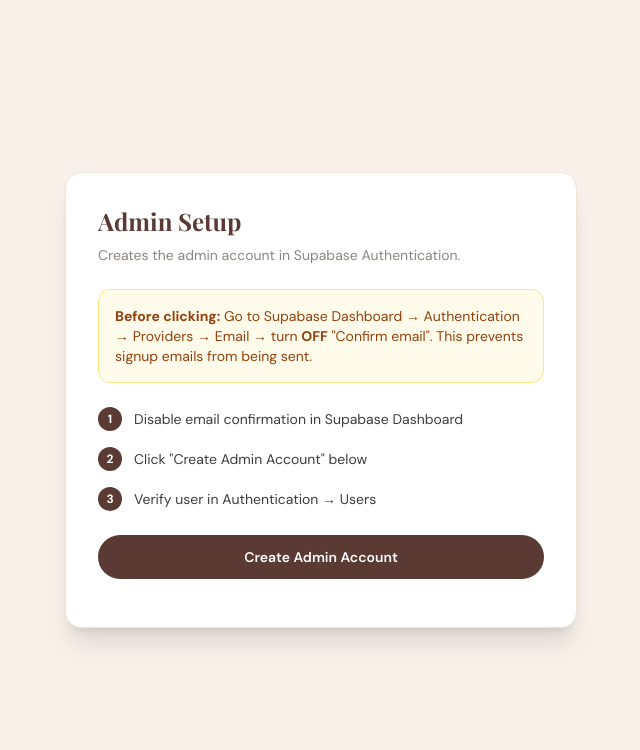
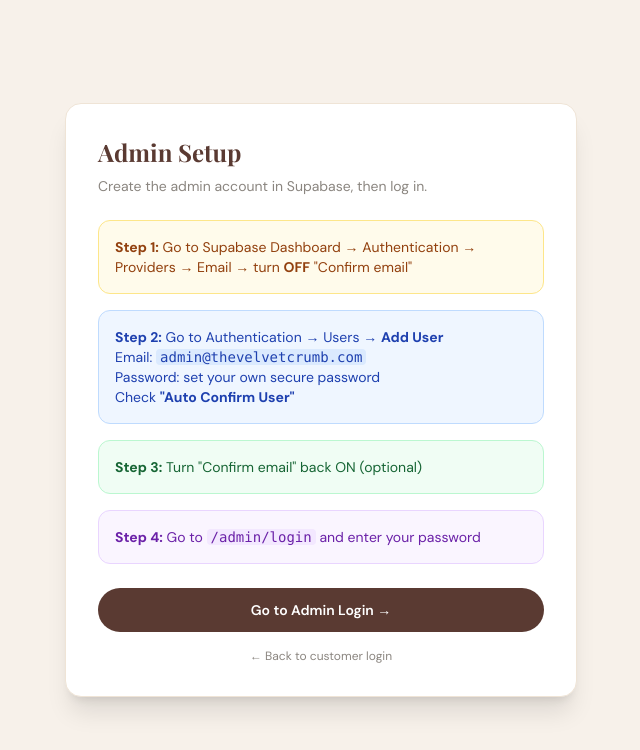
Before and after one commit to lalwanitaniya672-bit/Cake-Shop, a React (Vite) app: page /setup-admin in a window 1280 px wide. Shown: the top 750 px of the page, without its empty margins (319-959 px from the left). Built offline with nearby package versions, Linux system fonts and the light colour scheme; no server answers; a web font is replaced by a local one.

Commit message:
Admin login: password-only, separate from customer login, no credentials in frontend

```diff
--- a/src/App.jsx
+++ b/src/App.jsx
@@ -7,7 +7,6 @@ import WhatsAppButton from './components/WhatsAppButton'
 import ProtectedAdminRoute from './components/ProtectedAdminRoute'
 import { AdminAuthProvider } from './contexts/AdminAuthContext'
 import useAuthStore from './stores/authStore'
-import { isAdminEmail } from './lib/adminSetup'
 
 import Home from './pages/Home'
 import About from './pages/About'
@@ -24,6 +23,7 @@ import Checkout from './pages/Checkout'
 import Reviews from './pages/Reviews'
 import PaymentPage from './pages/PaymentPage'
 import OrderConfirmation from './pages/OrderConfirmation'
+import AdminLogin from './pages/AdminLogin'
 import AdminDashboard from './pages/AdminDashboard'
 import AdminOrders from './pages/AdminOrders'
 import AdminCakes from './pages/AdminCakes'
@@ -101,57 +101,36 @@ export default function App() {
     return <AuthLoadingScreen />
   }
 
-  const userIsAdmin = user && isAdminEmail(user.email)
-
   return (
     <div className="min-h-screen bg-cream">
       <ScrollToTop />
       <AdminAuthProvider>
         <Routes>
-          {/* Login/Signup/Setup - always available */}
+          {/* Public routes */}
           <Route path="/login" element={<Login />} />
           <Route path="/signup" element={user ? <Navigate to="/" replace /> : <Signup />} />
+
+          {/* Admin login — password only, always available */}
+          <Route path="/admin/login" element={<AdminLogin />} />
           <Route path="/setup-admin" element={<SetupAdmin />} />
 
-          {/* Admin Routes */}
-          <Route path="/admin/dashboard" element={
-            <ProtectedAdminRoute><AdminDashboard /></ProtectedAdminRoute>
-          } />
-          <Route path="/admin/orders" element={
-            <ProtectedAdminRoute><AdminOrders /></ProtectedAdminRoute>
-          } />
-          <Route path="/admin/cakes" element={
-            <ProtectedAdminRoute><AdminCakes /></ProtectedAdminRoute>
-          } />
-          <Route path="/admin/reviews" element={
-            <ProtectedAdminRoute><AdminReviews /></ProtectedAdminRoute>
-          } />
-          <Route path="/admin/messages" element={
-            <ProtectedAdminRoute><AdminMessages /></ProtectedAdminRoute>
-          } />
-          <Route path="/admin/custom-orders" element={
-            <ProtectedAdminRoute><AdminCustomOrders /></ProtectedAdminRoute>
-          } />
-          <Route path="/admin/customers" element={
-            <ProtectedAdminRoute><AdminCustomers /></ProtectedAdminRoute>
-          } />
-          <Route path="/admin/settings" element={
-            <ProtectedAdminRoute><AdminSettings /></ProtectedAdminRoute>
-          } />
-          <Route path="/admin/reports" element={
-            <ProtectedAdminRoute><AdminReports /></ProtectedAdminRoute>
-          } />
-          <Route path="/admin" element={
-            <Navigate to="/admin/dashboard" replace />
-          } />
+          {/* Admin panel — protected */}
+          <Route path="/admin/dashboard" element={<ProtectedAdminRoute><AdminDashboard /></ProtectedAdminRoute>} />
+          <Route path="/admin/orders" element={<ProtectedAdminRoute><AdminOrders /></ProtectedAdminRoute>} />
+          <Route path="/admin/cakes" element={<ProtectedAdminRoute><AdminCakes /></ProtectedAdminRoute>} />
+          <Route path="/admin/reviews" element={<ProtectedAdminRoute><AdminReviews /></ProtectedAdminRoute>} />
+          <Route path="/admin/messages" element={<ProtectedAdminRoute><AdminMessages /></ProtectedAdminRoute>} />
+          <Route path="/admin/custom-orders" element={<ProtectedAdminRoute><AdminCustomOrders /></ProtectedAdminRoute>} />
+          <Route path="/admin/customers" element={<ProtectedAdminRoute><AdminCustomers /></ProtectedAdminRoute>} />
+          <Route path="/admin/settings" element={<ProtectedAdminRoute><AdminSettings /></ProtectedAdminRoute>} />
+          <Route path="/admin/reports" element={<ProtectedAdminRoute><AdminReports /></ProtectedAdminRoute>} />
+          <Route path="/admin" element={<Navigate to="/admin/login" replace />} />
 
-          {/* Catch-all: admin users go to admin dashboard, customers see customer site, guests go to login */}
+          {/* Customer catch-all */}
           <Route path="/*" element={
-            userIsAdmin
-              ? <Navigate to="/admin/dashboard" replace />
-              : user
-                ? <ProtectedRoutes />
-                : <Navigate to="/login" state={{ from: location.pathname }} replace />
+            user
+              ? <ProtectedRoutes />
+              : <Navigate to="/login" state={{ from: location.pathname }} replace />
           } />
         </Routes>
       </AdminAuthProvider>
--- a/src/lib/adminSetup.js
+++ b/src/lib/adminSetup.js
@@ -1,5 +1,5 @@
-const ADMIN_EMAILS = ['admin@gmail.com']
+export const ADMIN_EMAIL = 'admin@thevelvetcrumb.com'
 
 export function isAdminEmail(email) {
-  return ADMIN_EMAILS.includes(email?.toLowerCase())
+  return email?.toLowerCase() === ADMIN_EMAIL.toLowerCase()
 }
--- a/src/pages/AdminLogin.jsx
+++ b/src/pages/AdminLogin.jsx
@@ -1,92 +1,79 @@
-import { useState } from 'react'
+import { useState, useEffect } from 'react'
 import { useNavigate } from 'react-router-dom'
 import { motion } from 'framer-motion'
-import { Lock, Mail, Eye, EyeOff, AlertCircle } from 'lucide-react'
+import { Lock, Eye, EyeOff, ArrowRight } from 'lucide-react'
 import { useAdminAuth } from '../contexts/AdminAuthContext'
 
+const ADMIN_EMAIL = 'admin@thevelvetcrumb.com'
+
 export default function AdminLogin() {
-  const [email, setEmail] = useState('')
   const [password, setPassword] = useState('')
   const [showPassword, setShowPassword] = useState(false)
+  const [loading, setLoading] = useState(false)
   const [error, setError] = useState('')
-  const [loading, setLoading] = useState(false)
-  const { signIn } = useAdminAuth()
+  const { signIn, admin } = useAdminAuth()
   const navigate = useNavigate()
+
+  useEffect(() => {
+    if (admin) {
+      navigate('/admin/dashboard', { replace: true })
+    }
+  }, [admin, navigate])
 
   const handleSubmit = async (e) => {
     e.preventDefault()
+    setLoading(true)
     setError('')
-    setLoading(true)
 
     try {
-      await signIn(email, password)
-      navigate('/admin/dashboard')
+      await signIn(ADMIN_EMAIL, password)
+      navigate('/admin/dashboard', { replace: true })
     } catch (err) {
-      setError(err.message || 'Invalid credentials or unauthorized access.')
-    } finally {
+      setError('Invalid password. Please try again.')
       setLoading(false)
     }
   }
 
   return (
-    <div className="min-h-screen bg-cream flex items-center justify-center px-4">
+    <div className="min-h-screen bg-cream flex items-center justify-center p-4">
       <motion.div
         initial={{ opacity: 0, y: 20 }}
         animate={{ opacity: 1, y: 0 }}
-        className="w-full max-w-md"
+        className="w-full max-w-sm"
       >
-        {/* Logo */}
         <div className="text-center mb-8">
           <div className="w-16 h-16 rounded-full bg-gradient-to-br from-chocolate to-gold flex items-center justify-center mx-auto mb-4">
             <span className="font-display text-white font-bold text-2xl">V</span>
           </div>
-          <h1 className="font-display text-2xl font-bold text-chocolate">Admin Portal</h1>
-          <p className="text-warm-gray text-sm mt-1">The Velvet Crumb Dashboard</p>
+          <h1 className="font-display text-2xl font-bold text-chocolate">Admin Panel</h1>
+          <p className="text-warm-gray text-sm mt-1">Enter password to continue</p>
         </div>
 
-        {/* Login Card */}
-        <div className="bg-card rounded-3xl p-8 shadow-sm border border-cream-dark/30">
-          <h2 className="font-display text-xl font-bold text-chocolate mb-6 text-center">Sign In</h2>
-
+        <div className="bg-white rounded-2xl shadow-xl border border-cream-dark p-6">
           {error && (
-            <div className="flex items-center gap-2 p-3 mb-6 rounded-xl bg-red-50 border border-red-200">
-              <AlertCircle className="w-4 h-4 text-red-500 flex-shrink-0" />
-              <p className="text-xs text-red-600">{error}</p>
+            <div className="bg-red-50 border border-red-200 text-red-700 text-sm rounded-xl p-3 mb-4">
+              {error}
             </div>
           )}
 
-          <form onSubmit={handleSubmit} className="space-y-5">
+          <form onSubmit={handleSubmit} className="space-y-4">
             <div>
-              <label className="block text-xs text-warm-gray mb-1.5">Email *</label>
+              <label className="block text-xs font-medium text-charcoal/70 mb-1.5">Password</label>
               <div className="relative">
-                <Mail className="absolute left-3 top-1/2 -translate-y-1/2 w-4 h-4 text-warm-gray" />
-                <input
-                  type="email"
-                  value={email}
-                  onChange={(e) => setEmail(e.target.value)}
-                  required
-                  className="w-full pl-10 pr-4 py-3 rounded-xl border border-cream-dark bg-cream/50 text-sm text-charcoal focus:outline-none focus:ring-2 focus:ring-gold/30 focus:border-gold transition-all"
-                  placeholder="admin@thevelvetcrumb.com"
-                />
-              </div>
-            </div>
-
-            <div>
-              <label className="block text-xs text-warm-gray mb-1.5">Password *</label>
-              <div className="relative">
-                <Lock className="absolute left-3 top-1/2 -translate-y-1/2 w-4 h-4 text-warm-gray" />
+                <Lock className="absolute left-4 top-1/2 -translate-y-1/2 w-4 h-4 text-warm-gray" />
                 <input
                   type={showPassword ? 'text' : 'password'}
                   value={password}
                   onChange={(e) => setPassword(e.target.value)}
                   required
-                  className="w-full pl-10 pr-12 py-3 rounded-xl border border-cream-dark bg-cream/50 text-sm text-charcoal focus:outline-none focus:ring-2 focus:ring-gold/30 focus:border-gold transition-all"
-                  placeholder="Enter your password"
+                  placeholder="Enter admin password"
+                  autoFocus
+                  className="w-full pl-11 pr-11 py-3 rounded-xl border border-cream-dark bg-white text-sm text-charcoal focus:outline-none focus:ring-2 focus:ring-gold/30 focus:border-gold transition-all"
                 />
                 <button
                   type="button"
                   onClick={() => setShowPassword(!showPassword)}
-                  className="absolute right-3 top-1/2 -translate-y-1/2 text-warm-gray hover:text-chocolate transition-colors"
+                  className="absolute right-4 top-1/2 -translate-y-1/2 text-warm-gray hover:text-chocolate"
                 >
                   {showPassword ? <EyeOff className="w-4 h-4" /> : <Eye className="w-4 h-4" />}
                 </button>
@@ -95,19 +82,17 @@ export default function AdminLogin() {
 
             <button
               type="submit"
-              disabled={loading}
-              className="w-full bg-chocolate text-white py-4 rounded-full text-sm font-semibold hover:bg-chocolate-light transition-all duration-300 hover:shadow-xl hover:-translate-y-0.5 disabled:opacity-50 disabled:cursor-not-allowed"
+              disabled={loading || !password}
+              className="w-full bg-chocolate text-white py-3 rounded-full text-sm font-semibold hover:bg-chocolate-light transition-all disabled:opacity-50 disabled:cursor-not-allowed flex items-center justify-center gap-2"
             >
-              {loading ? 'Signing in...' : 'Sign In'}
+              {loading ? 'Verifying...' : 'Enter Dashboard'}
+              {!loading && <ArrowRight className="w-4 h-4" />}
             </button>
           </form>
         </div>
 
-        {/* Back to Store */}
-        <p className="text-center mt-6">
-          <a href="/" className="text-sm text-warm-gray hover:text-chocolate transition-colors">
-            ← Back to Store
-          </a>
+        <p className="text-center text-warm-gray text-xs mt-6">
+          The Velvet Crumb — Admin Access Only
         </p>
       </motion.div>
     </div>
--- a/src/pages/Login.jsx
+++ b/src/pages/Login.jsx
@@ -1,10 +1,8 @@
-import { useState, useEffect } from 'react'
+import { useState } from 'react'
 import { Link, useNavigate, useLocation } from 'react-router-dom'
 import { motion } from 'framer-motion'
 import { Mail, Lock, Eye, EyeOff, ArrowRight } from 'lucide-react'
 import useAuthStore from '../stores/authStore'
-import { useAdminAuth } from '../contexts/AdminAuthContext'
-import { isAdminEmail } from '../lib/adminSetup'
 
 export default function Login() {
   const [email, setEmail] = useState('')
@@ -12,18 +10,11 @@ export default function Login() {
   const [showPassword, setShowPassword] = useState(false)
   const [loading, setLoading] = useState(false)
   const [loginError, setLoginError] = useState('')
-  const { signIn: customerSignIn, signInWithGoogle, error, clearError } = useAuthStore()
-  const { signIn: adminSignIn, admin } = useAdminAuth()
+  const { signIn, signInWithGoogle, error, clearError } = useAuthStore()
   const navigate = useNavigate()
   const location = useLocation()
 
   const redirectTo = location.state?.from || '/'
-
-  useEffect(() => {
-    if (admin) {
-      navigate('/admin/dashboard', { replace: true })
-    }
-  }, [admin, navigate])
 
   const handleSubmit = async (e) => {
     e.preventDefault()
@@ -31,24 +22,13 @@ export default function Login() {
     setLoginError('')
     clearError()
 
-    try {
-      if (isAdminEmail(email)) {
-        await adminSignIn(email, password)
-        navigate('/admin/dashboard', { replace: true })
-      } else {
-        const result = await customerSignIn(email, password)
-        if (!result.error) {
-          navigate(redirectTo, { replace: true })
-        } else {
-          setLoginError(result.error.message || 'Login failed')
-        }
-        setLoading(false)
-      }
-    } catch (err) {
-      console.error('Login error:', err)
-      setLoginError(err.message || 'An error occurred during login')
-      setLoading(false)
+    const result = await signIn(email, password)
+    if (!result.error) {
+      navigate(redirectTo, { replace: true })
+    } else {
+      setLoginError(result.error.message || 'Login failed')
     }
+    setLoading(false)
   }
 
   const handleGoogleSignIn = async () => {
--- a/src/pages/SetupAdmin.jsx
+++ b/src/pages/SetupAdmin.jsx
@@ -1,117 +1,48 @@
-import { useState } from 'react'
 import { Link } from 'react-router-dom'
-import { supabase } from '../lib/supabase'
 
 export default function SetupAdmin() {
-  const [status, setStatus] = useState('idle')
-  const [message, setMessage] = useState('')
-  const [details, setDetails] = useState(null)
-
-  const handleCreateAdmin = async () => {
-    setStatus('loading')
-    setMessage('Creating admin account...')
-    setDetails(null)
-
-    try {
-      const { data, error } = await supabase.auth.signUp({
-        email: 'admin@gmail.com',
-        password: 'admin1',
-        options: {
-          data: { full_name: 'Super Admin', role: 'super_admin' },
-        },
-      })
-
-      if (error) {
-        setStatus('error')
-        setMessage(error.message)
-        setDetails(error)
-        return
-      }
-
-      if (data.user?.identities?.length === 0) {
-        setStatus('error')
-        setMessage('User already exists. Try signing in at /login')
-        return
-      }
-
-      if (data.user) {
-        const userId = data.user.id
-
-        await supabase.from('admins').upsert({
-          id: userId,
-          email: 'admin@gmail.com',
-          full_name: 'Super Admin',
-          role: 'super_admin',
-          is_active: true,
-        }, { onConflict: 'id' })
-
-        setStatus('success')
-        setMessage('Admin account created successfully!')
-        setDetails({ userId: data.user.id, email: data.user.email })
-      }
-    } catch (err) {
-      setStatus('error')
-      setMessage(err.message || 'Unknown error')
-    }
-  }
-
   return (
     <div className="min-h-screen bg-cream flex items-center justify-center p-8">
       <div className="max-w-lg w-full bg-white rounded-2xl shadow-xl border border-cream-dark p-8">
         <h1 className="font-display text-2xl font-bold text-chocolate mb-2">Admin Setup</h1>
         <p className="text-warm-gray text-sm mb-6">
-          Creates the admin account in Supabase Authentication.
+          Create the admin account in Supabase, then log in.
         </p>
 
-        <div className="bg-amber-50 border border-amber-200 rounded-xl p-4 mb-6 text-sm text-amber-800">
-          <strong>Before clicking:</strong> Go to Supabase Dashboard → Authentication → Providers → Email →
-          turn <strong>OFF</strong> &quot;Confirm email&quot;. This prevents signup emails from being sent.
-        </div>
+        <div className="space-y-4 mb-6">
+          <div className="bg-amber-50 border border-amber-200 rounded-xl p-4 text-sm text-amber-800">
+            <strong>Step 1:</strong> Go to Supabase Dashboard → Authentication → Providers → Email → turn <strong>OFF</strong> &quot;Confirm email&quot;
+          </div>
 
-        <div className="space-y-4 mb-6">
-          <div className="flex items-center gap-3 text-sm">
-            <span className="w-6 h-6 rounded-full bg-chocolate text-white flex items-center justify-center text-xs font-bold">1</span>
-            <span>Disable email confirmation in Supabase Dashboard</span>
+          <div className="bg-blue-50 border border-blue-200 rounded-xl p-4 text-sm text-blue-800">
+            <strong>Step 2:</strong> Go to Authentication → Users → <strong>Add User</strong><br />
+            Email: <code className="bg-blue-100 px-1 rounded">admin@thevelvetcrumb.com</code><br />
+            Password: set your own secure password<br />
+            Check <strong>&quot;Auto Confirm User&quot;</strong>
           </div>
-          <div className="flex items-center gap-3 text-sm">
-            <span className="w-6 h-6 rounded-full bg-chocolate text-white flex items-center justify-center text-xs font-bold">2</span>
-            <span>Click &quot;Create Admin Account&quot; below</span>
+
+          <div className="bg-green-50 border border-green-200 rounded-xl p-4 text-sm text-green-800">
+            <strong>Step 3:</strong> Turn &quot;Confirm email&quot; back ON (optional)
           </div>
-          <div className="flex items-center gap-3 text-sm">
-            <span className="w-6 h-6 rounded-full bg-chocolate text-white flex items-center justify-center text-xs font-bold">3</span>
-            <span>Verify user in Authentication → Users</span>
+
+          <div className="bg-purple-50 border border-purple-200 rounded-xl p-4 text-sm text-purple-800">
+            <strong>Step 4:</strong> Go to <code className="bg-purple-100 px-1 rounded">/admin/login</code> and enter your password
           </div>
         </div>
 
-        <button
-          onClick={handleCreateAdmin}
-          disabled={status === 'loading'}
-          className="w-full bg-chocolate text-white py-3 rounded-full text-sm font-semibold hover:bg-chocolate-light transition-all disabled:opacity-50 mb-4"
+        <Link
+          to="/admin/login"
+          className="block w-full text-center bg-chocolate text-white py-3 rounded-full text-sm font-semibold hover:bg-chocolate-light transition-all"
         >
-          {status === 'loading' ? 'Creating...' : 'Create Admin Account'}
-        </button>
+          Go to Admin Login →
+        </Link>
 
-        {message && (
-          <div className={`rounded-xl p-4 text-sm ${
-            status === 'success' ? 'bg-green-50 border border-green-200 text-green-800' :
-            status === 'error' ? 'bg-red-50 border border-red-200 text-red-800' :
-            'bg-blue-50 border border-blue-200 text-blue-800'
-          }`}>
-            <p className="font-medium">{message}</p>
-            {details && (
-              <pre className="mt-2 text-xs overflow-auto">{JSON.stringify(details, null, 2)}</pre>
-            )}
-          </div>
-        )}
-
-        {status === 'success' && (
-          <Link
-            to="/login"
-            className="block w-full text-center bg-gold text-chocolate py-3 rounded-full text-sm font-semibold hover:bg-gold-light transition-all mt-4"
-          >
-            Go to Login →
-          </Link>
-        )}
+        <Link
+          to="/login"
+          className="block text-center text-warm-gray text-xs mt-4 hover:text-chocolate"
+        >
+          ← Back to customer login
+        </Link>
       </div>
     </div>
   )
```
